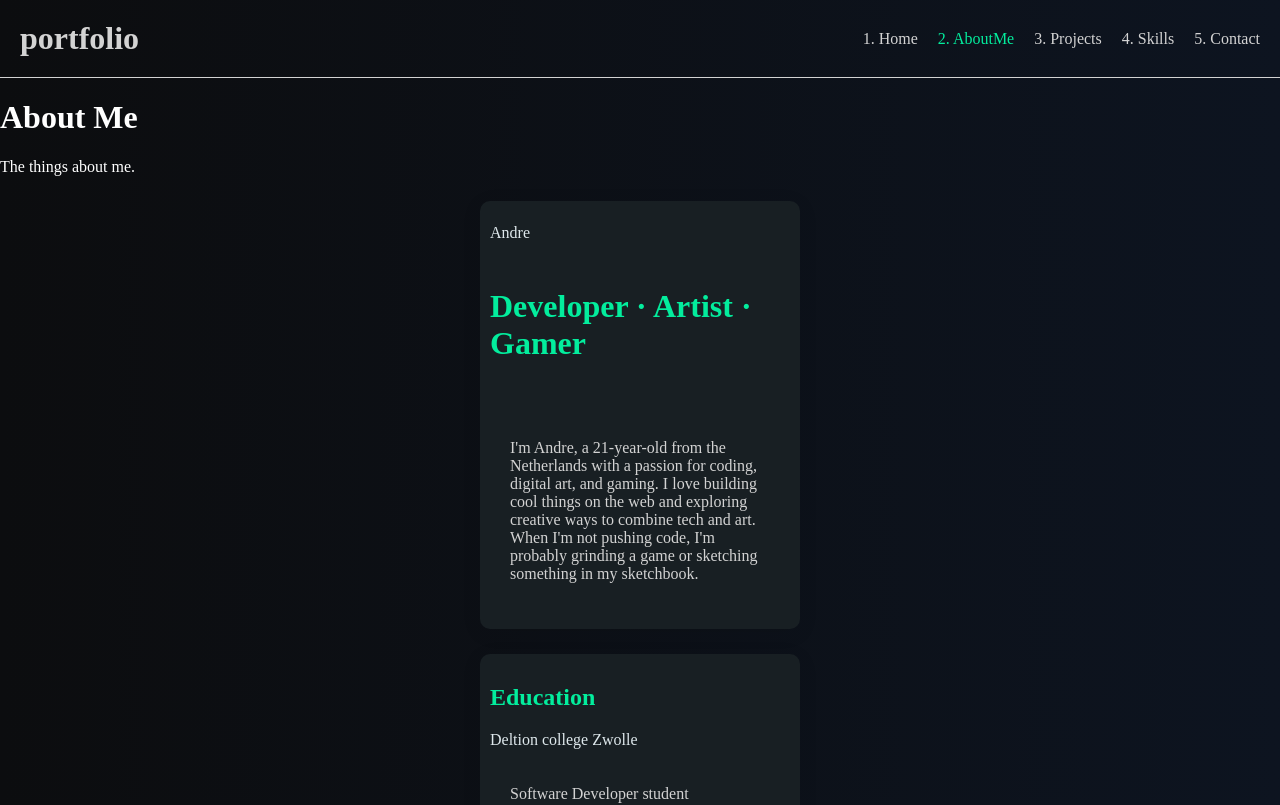
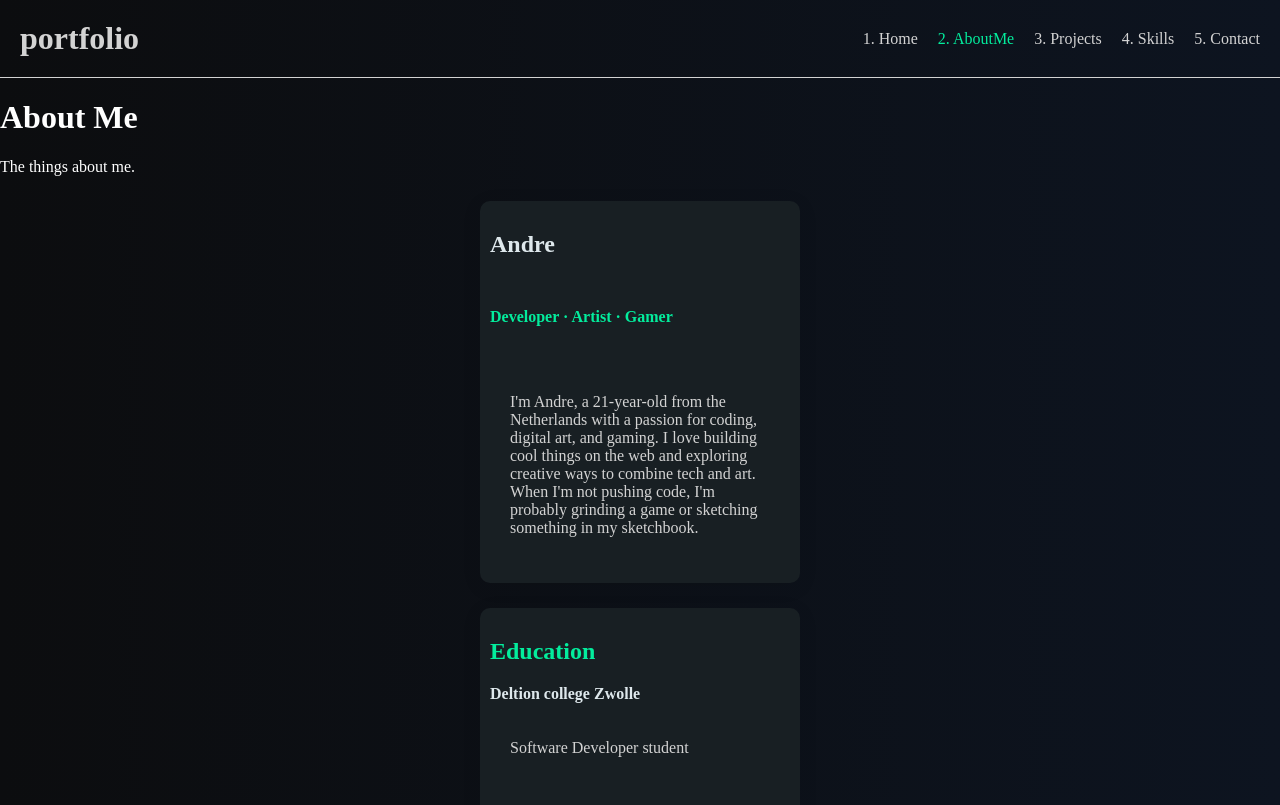
Before and after one commit to itzmitto/portfolioproject, a React (Vite) app: page /AboutMe in a window 1280 px wide. Shown: the top 805 px of the page. Built offline with nearby package versions, Linux system fonts and the light colour scheme.

Commit message:
8de commit

```diff
--- a/src/pages/AboutMe.css
+++ b/src/pages/AboutMe.css
@@ -19,6 +19,7 @@ h2 {
 
 .card-content1 h1{
     color: #03ed9d;
+    font-size: 1rem;
 }
 .card-content1 h2{
     color: #dee8ec;
@@ -26,6 +27,7 @@ h2 {
 
 .card-content2 h1{
     color: #dee8ec;
+    font-size: 1rem;
 }
 .card-content2 h2{
     color: #03ed9d;
@@ -34,6 +36,7 @@ h2 {
 
 .card-content3 h1{
     color: #dee8ec;
+    font-size: 1rem;
 }
 .card-content3 h2{
     color: #03ed9d;
@@ -42,6 +45,7 @@ h2 {
 
 .card-content4 h1{
     color: #dee8ec;
+    font-size: 1rem;
 }
 .card-content4 h2{
     color: #03ed9d;
@@ -50,6 +54,7 @@ h2 {
 
 .card-content5 h1{
     color: #dee8ec;
+    font-size: 1rem;
 }
 .card-content5 h2{
     color: #03ed9d;
@@ -58,6 +63,7 @@ h2 {
 
 .card-content6 h1{
     color: #dee8ec;
+    font-size: 1rem;
 }
 .card-content6 h2{
     color: #03ed9d;
@@ -66,6 +72,7 @@ h2 {
 
 .card-content7 h1{
     color: #dee8ec;
+    font-size: 1rem;
 }
 .card-content7 h2{
     color: #03ed9d;
@@ -74,39 +81,11 @@ h2 {
 
 .card-content8 h1{
     color: #dee8ec;
+    font-size: 1rem;
 }
 .card-content8 h2{
     color: #03ed9d;
 }
-
-
-
-
-.card-content1{
-    font-size: 1rem;
-}
-.card-content2{
-    font-size: 1rem;
-}
-.card-content3{
-    font-size: 1rem;
-}
-.card-content4{
-    font-size: 1rem;
-}
-.card-content5{
-    font-size: 1rem;
-}
-.card-content6{
-    font-size: 1rem;
-}
-.card-content7{
-    font-size: 1rem;
-}
-.card-content8{
-    font-size: 1rem;
-}
-
 
 
 .card {
@@ -118,17 +97,3 @@ h2 {
   margin: 25px auto;
   padding: 10px;
 }
-
-
-.card-content1 h2,
-.card-content2 h1,
-.card-content3 h1,
-.card-content4 h1,
-.card-content5 h1,
-.card-content6 h1,
-.card-content7 h1,
-.card-content8 h1 {
-  font-size: 1rem;
-  font-weight: 500;
-  margin-bottom: 4px;
-}
```
